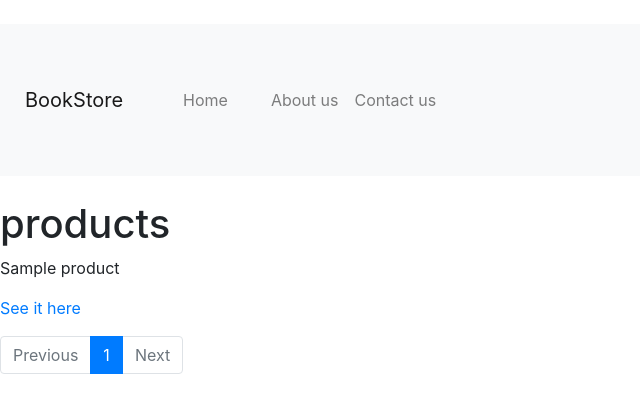
After one commit to Lumexralph/book-store, a Django app: template main/templates/main/product_list.html in a window 1280 px wide. The commit adds this page. Shown: the top 413 px of the page, without its empty margins (0-640 px from the left). Run offline with Django 3.2, Linux system fonts and the light colour scheme; the template is opened without the code that fills it: most values are stand-ins (such as "Sample title", 1, 10 or a date in 2020); some libraries are stand-ins or nearby versions.

Commit message:
implement product list view

```diff
--- a/main/templates/base.html
+++ b/main/templates/base.html
@@ -36,7 +36,7 @@
             </ul>
           </div>
         </nav>
-
+    <!-- where ti slot other pages -->
     {% block content %}
     {% endblock content %}
     <script src="{% static "js/jquery.min.js" %}"></script>
--- /dev/null
+++ b/main/templates/main/product_list.html
@@ -0,0 +1,46 @@
+{% extends "base.html" %}
+
+{% block content %}
+    <h1>products</h1>
+    {% for product in page_obj %}
+        <p>{{ product.name }}</p>
+        <p>
+            <a href="{% url "products" product.slug %}">See it here</a>
+        </p>
+        {% if not forloop.last %}
+            <hr>
+        {% endif %}
+    {% endfor %}
+    <nav>
+        <ul class="pagination">
+            {% if page_obj.has_previous %}
+                <li class="page-item">
+                    <a href="?page={{page_obj.previous_page_number}}"
+                       class="page-link">Previous</a>
+                </li>
+            {% else %}
+                <li class="page-item disabled">
+                    <a href="#"
+                       class="page-link">Previous</a>
+                </li>
+            {% endif %}
+            {% for pagenum in page_obj.paginator.page_range %}
+                <li
+                   class="page-item{% if page_obj.number == pagenum %}
+                   active{% endif %}">
+                   <a href="?page={{pagenum}}" class="page-link">{{pagenum}}</a>
+                </li>
+            {% endfor %}
+            {% if page_obj.has_next %}
+                <li class="page-item">
+                    <a
+                      href="?page={{page_obj.next_page_number}}" class="page-link">Next</a>
+                </li>
+            {% else %}
+                <li class="page-item disabled">
+                    <a href="#" class="page-link">Next</a>
+                </li>
+            {% endif %}
+        </ul>
+    </nav>
+{% endblock content %}
--- a/main/views.py
+++ b/main/views.py
@@ -3,7 +3,7 @@ from django.views.generic.list import ListView
 from django.shortcuts import get_object_or_404
 
 from main import forms
-from main.models import Product, ProductImage, ProductTag
+from main.models import Product, ProductTag
 
 
 class ContactUsView(FormView):
```
